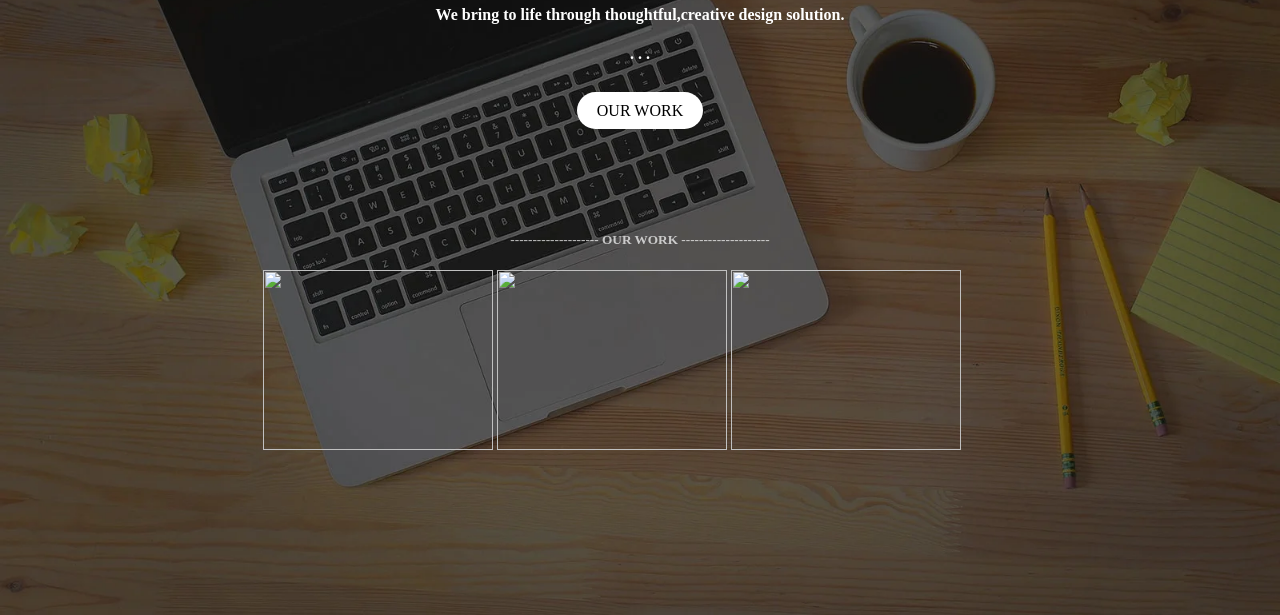
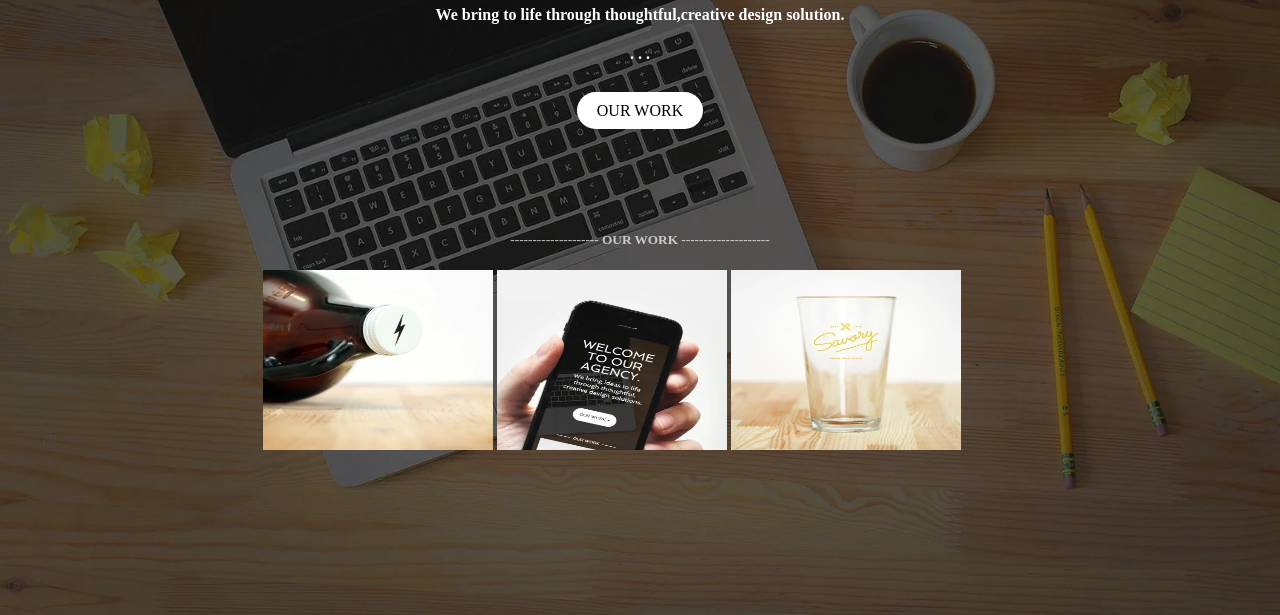
Before and after one commit to M-Barath/UI-IMAGE, a plain HTML site: page index.html in a window 1280 px wide. Shown: the part 185-800 px from the top of the page. Drawn offline with Linux system fonts and the light colour scheme; the site is published under a folder, as on GitHub Pages, so addresses that start at the root find nothing.

Commit message:
Update index.html

```diff
--- a/index.html
+++ b/index.html
@@ -34,9 +34,9 @@
       <br>
       <h5>--------------------  OUR WORK  --------------------</h5>
       <div class="c3">
-        <img src="/Images/bottle.png" width="230" height="180">
-        <img src="/Images/phone-2.png" width="230" height="180">
-        <img src="/Images/glass.png" width="230" height="180">
+        <img src="./Images/bottle.png" width="230" height="180">
+        <img src="./Images/phone-2.png" width="230" height="180">
+        <img src="./Images/glass.png" width="230" height="180">
     </div>
 
 </body>
```
